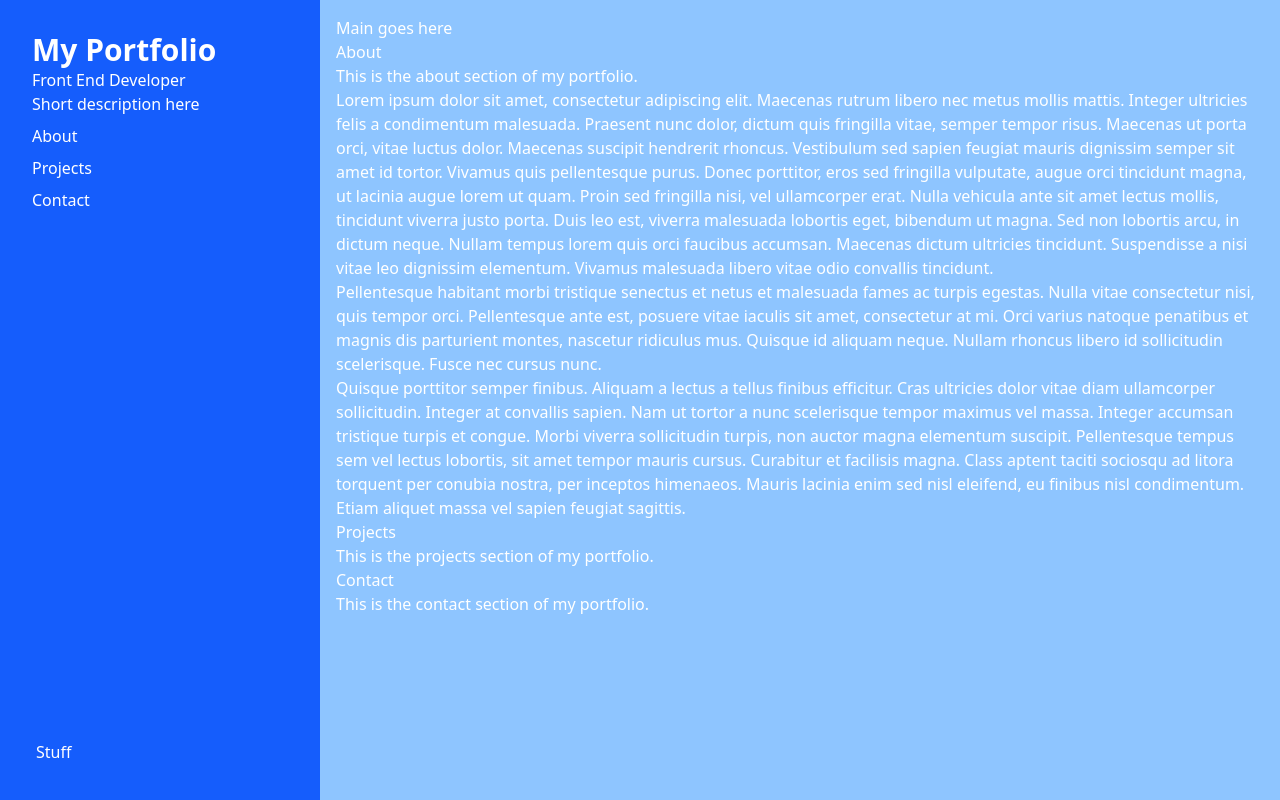
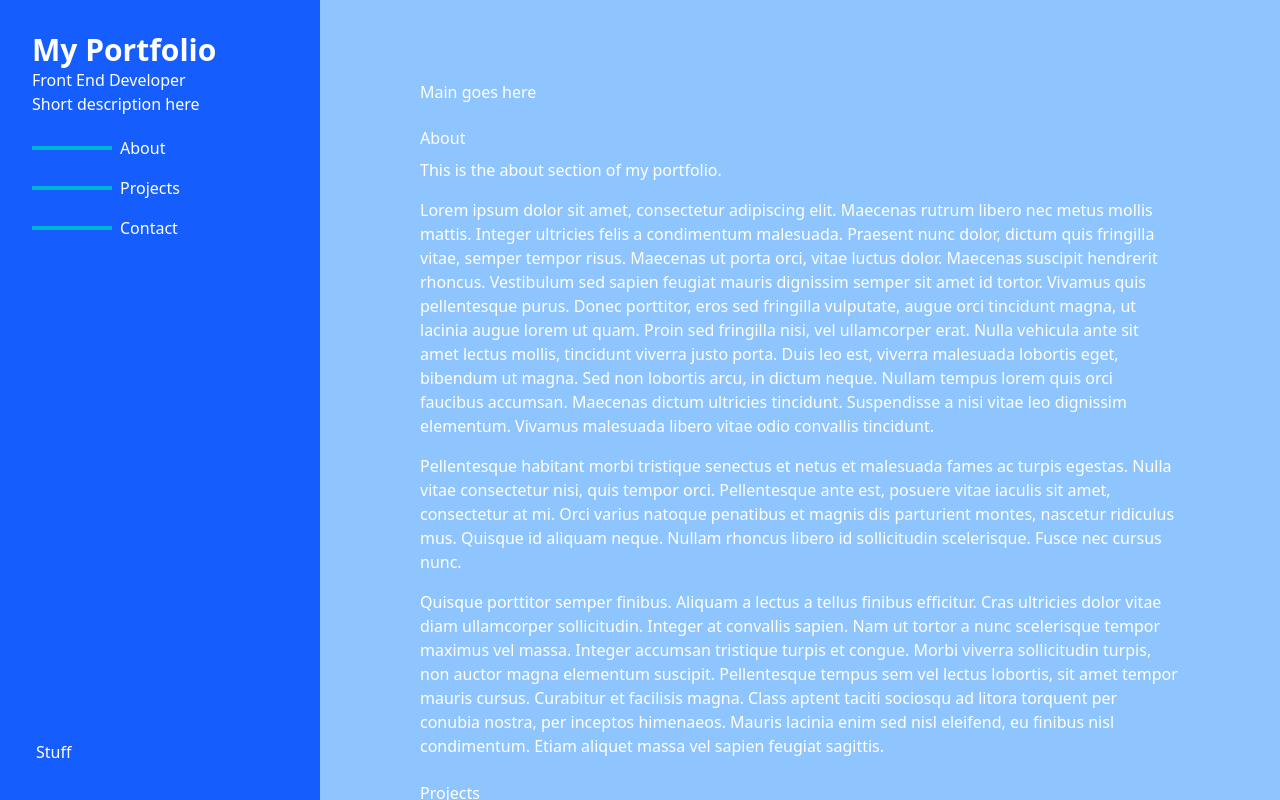
Before and after one commit to kmk9000/portfolio.v2, a React (Vite) app: page / in a window 1280 px wide. Built offline with nearby package versions, Linux system fonts and the light colour scheme.

Commit message:
header: animation hover

```diff
--- a/src/App.jsx
+++ b/src/App.jsx
@@ -1,11 +1,9 @@
 import { useState } from "react";
 import Header from "./components/Header";
 import Main from "./components/Main";
-import theme from "./theme.js";
+// import theme from "./theme.js";
 
 function App() {
-  const [count, setCount] = useState(0);
-
   return (
     <div className="flex bg-blue-300 min-h-screen min-w-full">
       <Header />
--- a/src/components/Header.jsx
+++ b/src/components/Header.jsx
@@ -14,18 +14,30 @@ export default function Header() {
         <nav className="mt-2">
           <ul className="space-y-2">
             <li>
-              <a href="#about" className="hover:underline">
-                About
+              <a
+                href="#about"
+                className="hover:underline flex items-center gap-2 group"
+              >
+                <div className="flex align-items-center h-1 w-20 bg-[#00b4d8] origin-left transform group-hover:w-40 duration-300"></div>
+                <div className="flex items-center py-1">About</div>
               </a>
             </li>
             <li>
-              <a href="#projects" className="hover:underline">
-                Projects
+              <a
+                href="#projects"
+                className="hover:underline flex items-center gap-2 group"
+              >
+                <div className="flex align-items-center h-1 w-20 bg-[#00b4d8] origin-left transform group-hover:w-40 duration-300"></div>
+                <div className="flex items-center py-1">Projects</div>
               </a>
             </li>
             <li>
-              <a href="#contact" className="hover:underline">
-                Contact
+              <a
+                href="#contact"
+                className="hover:underline flex items-center gap-2 group"
+              >
+                <div className="flex align-items-center h-1 w-20 bg-[#00b4d8] origin-left transform group-hover:w-40 duration-300"></div>
+                <div className="flex items-center py-1">Contact</div>
               </a>
             </li>
           </ul>
--- a/src/components/Main.jsx
+++ b/src/components/Main.jsx
@@ -1,6 +1,6 @@
 export default function Main() {
   return (
-    <div className="text-white items-center flex-grow p-4 w-3/4">
+    <div className="text-white items-center px-25 py-20 w-3/4 scroll-auto h-screen overflow-auto">
       <h2>Main goes here</h2>
       <h3>
         <a id="about">About</a>
@@ -46,10 +46,82 @@ export default function Main() {
         <a id="Projects">Projects</a>
       </h3>
       <p>This is the projects section of my portfolio.</p>
+      <p>
+        Lorem ipsum dolor sit amet, consectetur adipiscing elit. Maecenas rutrum
+        libero nec metus mollis mattis. Integer ultricies felis a condimentum
+        malesuada. Praesent nunc dolor, dictum quis fringilla vitae, semper
+        tempor risus. Maecenas ut porta orci, vitae luctus dolor. Maecenas
+        suscipit hendrerit rhoncus. Vestibulum sed sapien feugiat mauris
+        dignissim semper sit amet id tortor. Vivamus quis pellentesque purus.
+        Donec porttitor, eros sed fringilla vulputate, augue orci tincidunt
+        magna, ut lacinia augue lorem ut quam. Proin sed fringilla nisi, vel
+        ullamcorper erat. Nulla vehicula ante sit amet lectus mollis, tincidunt
+        viverra justo porta. Duis leo est, viverra malesuada lobortis eget,
+        bibendum ut magna. Sed non lobortis arcu, in dictum neque. Nullam tempus
+        lorem quis orci faucibus accumsan. Maecenas dictum ultricies tincidunt.
+        Suspendisse a nisi vitae leo dignissim elementum. Vivamus malesuada
+        libero vitae odio convallis tincidunt.
+      </p>
+      <p>
+        Pellentesque habitant morbi tristique senectus et netus et malesuada
+        fames ac turpis egestas. Nulla vitae consectetur nisi, quis tempor orci.
+        Pellentesque ante est, posuere vitae iaculis sit amet, consectetur at
+        mi. Orci varius natoque penatibus et magnis dis parturient montes,
+        nascetur ridiculus mus. Quisque id aliquam neque. Nullam rhoncus libero
+        id sollicitudin scelerisque. Fusce nec cursus nunc.
+      </p>
+      <p>
+        Quisque porttitor semper finibus. Aliquam a lectus a tellus finibus
+        efficitur. Cras ultricies dolor vitae diam ullamcorper sollicitudin.
+        Integer at convallis sapien. Nam ut tortor a nunc scelerisque tempor
+        maximus vel massa. Integer accumsan tristique turpis et congue. Morbi
+        viverra sollicitudin turpis, non auctor magna elementum suscipit.
+        Pellentesque tempus sem vel lectus lobortis, sit amet tempor mauris
+        cursus. Curabitur et facilisis magna. Class aptent taciti sociosqu ad
+        litora torquent per conubia nostra, per inceptos himenaeos. Mauris
+        lacinia enim sed nisl eleifend, eu finibus nisl condimentum. Etiam
+        aliquet massa vel sapien feugiat sagittis.
+      </p>
       <h3 className="">
         <a id="contact">Contact</a>
       </h3>
       <p>This is the contact section of my portfolio.</p>
+      <p>
+        Lorem ipsum dolor sit amet, consectetur adipiscing elit. Maecenas rutrum
+        libero nec metus mollis mattis. Integer ultricies felis a condimentum
+        malesuada. Praesent nunc dolor, dictum quis fringilla vitae, semper
+        tempor risus. Maecenas ut porta orci, vitae luctus dolor. Maecenas
+        suscipit hendrerit rhoncus. Vestibulum sed sapien feugiat mauris
+        dignissim semper sit amet id tortor. Vivamus quis pellentesque purus.
+        Donec porttitor, eros sed fringilla vulputate, augue orci tincidunt
+        magna, ut lacinia augue lorem ut quam. Proin sed fringilla nisi, vel
+        ullamcorper erat. Nulla vehicula ante sit amet lectus mollis, tincidunt
+        viverra justo porta. Duis leo est, viverra malesuada lobortis eget,
+        bibendum ut magna. Sed non lobortis arcu, in dictum neque. Nullam tempus
+        lorem quis orci faucibus accumsan. Maecenas dictum ultricies tincidunt.
+        Suspendisse a nisi vitae leo dignissim elementum. Vivamus malesuada
+        libero vitae odio convallis tincidunt.
+      </p>
+      <p>
+        Pellentesque habitant morbi tristique senectus et netus et malesuada
+        fames ac turpis egestas. Nulla vitae consectetur nisi, quis tempor orci.
+        Pellentesque ante est, posuere vitae iaculis sit amet, consectetur at
+        mi. Orci varius natoque penatibus et magnis dis parturient montes,
+        nascetur ridiculus mus. Quisque id aliquam neque. Nullam rhoncus libero
+        id sollicitudin scelerisque. Fusce nec cursus nunc.
+      </p>
+      <p>
+        Quisque porttitor semper finibus. Aliquam a lectus a tellus finibus
+        efficitur. Cras ultricies dolor vitae diam ullamcorper sollicitudin.
+        Integer at convallis sapien. Nam ut tortor a nunc scelerisque tempor
+        maximus vel massa. Integer accumsan tristique turpis et congue. Morbi
+        viverra sollicitudin turpis, non auctor magna elementum suscipit.
+        Pellentesque tempus sem vel lectus lobortis, sit amet tempor mauris
+        cursus. Curabitur et facilisis magna. Class aptent taciti sociosqu ad
+        litora torquent per conubia nostra, per inceptos himenaeos. Mauris
+        lacinia enim sed nisl eleifend, eu finibus nisl condimentum. Etiam
+        aliquet massa vel sapien feugiat sagittis.
+      </p>
     </div>
   );
 }
--- a/src/index.css
+++ b/src/index.css
@@ -1,5 +1,5 @@
 @import "tailwindcss";
-/* :root {
+:root {
   font-family: system-ui, Avenir, Helvetica, Arial, sans-serif;
   line-height: 1.5;
   font-weight: 400;
@@ -14,7 +14,17 @@
   -moz-osx-font-smoothing: grayscale;
 }
 
-a {
+h3 {
+  margin-top: 1.4rem;
+  margin-bottom: 0.5rem;
+}
+
+p {
+  margin-top: 0;
+  margin-bottom: 1rem;
+}
+
+/* a {
   font-weight: 500;
   color: #646cff;
   text-decoration: inherit;
```
